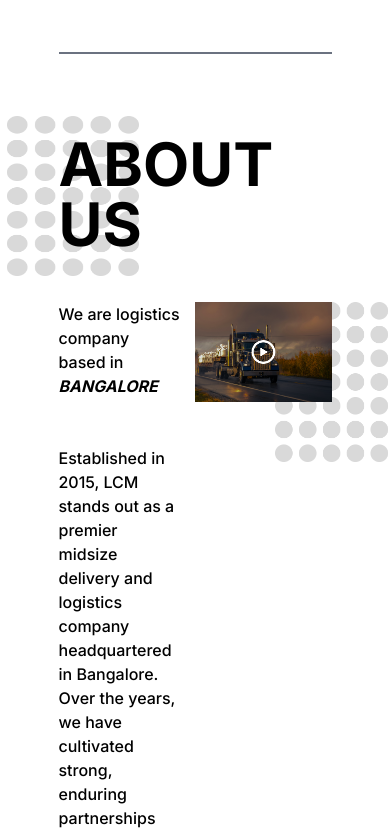
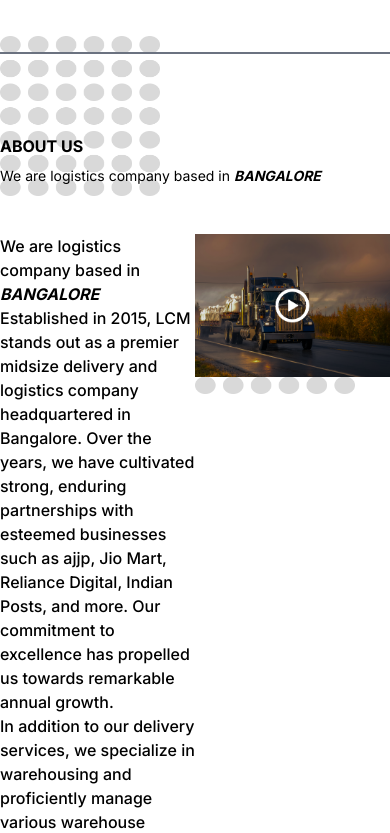
Before and after one commit to Vivek7038/lcm-logistics-next, a Next.js app: page / in a window 390 px wide. Shown: the part 4240-5073 px from the top of the page. Built offline with nearby package versions, Linux system fonts and the light colour scheme.

Commit message:
About us responsiveness md

```diff
--- a/app/page.js
+++ b/app/page.js
@@ -129,19 +129,21 @@ Base`,
 
         {/*    ---------------------About us*/}
 <div className={"flex justify-center w-[100%]"}>
-    <div className={"w-[70%]  relative"}>
-        <img src={"bubblebg.png"} alt={""} className={"absolute h-40 w-40 -z-10 top-20 -left-20"} />
+    <div className={"xl:w-[70%] md:w-[95%] relative"}>
+        <img src={"bubblebg.png"} alt={""} className={"absolute h-40 w-40 -z-10 xl:top-20 xl:-left-20 md:top-32 md:-left-2"} />
 
         <div className={"line w-[100%] h-0 border-[1px] border-solid border-gray-500 mt-4 mb-20"}></div>
-        <div className={"font-bold text-6xl"}>
+        <div className={"font-bold xl:text-6xl md:text-5xl md:flex md:flex-col md:items-center xl:block"}>
             ABOUT US
+            <div className={"xl:hidden mt-2 text-sm font-normal"}>We are logistics company based in <a className={"font-bold italic"}>BANGALORE</a></div>
         </div>
+
         <div className={"grid grid-cols-2 my-12 font-medium"}>
-            <div className={"w-[89%]"}>
-                <div>We are logistics company based in <a className={"font-bold italic"}>BANGALORE</a></div>
+            <div className={"xl:w-[89%]"}>
+                <div className={"md:hidden xl:block"}>We are logistics company based in <a className={"font-bold italic"}>BANGALORE</a></div>
 
                 <div>
-                    <p className={"my-12"}>Established in 2015, LCM stands out as a premier midsize delivery and
+                    <p className={"xl:my-12 md:mb-8 md:mt-0"}>Established in 2015, LCM stands out as a premier midsize delivery and
                         logistics company headquartered in Bangalore. Over the years, we have cultivated strong,
                         enduring partnerships with esteemed businesses such as ajjp, Jio Mart, Reliance Digital, Indian
                         Posts, and more. Our commitment to excellence has propelled us towards remarkable annual
@@ -164,7 +166,7 @@ Base`,
 
 
             <div className={"h-[100%]  relative"}>
-                <img src={"bubblebg.png"} alt={""} className={"absolute h-40 w-40 -z-10 2xl:bottom-28 -right-20 "}/>
+                <img src={"bubblebg.png"} alt={""} className={"absolute h-40 w-40 -z-10 2xl:bottom-28 md:bottom-12 xl:-right-20 md:right-2"}/>
                 <img src={"./Aboutus_vdo.png"} alt={"img"}/>
             </div>
         </div>
```
